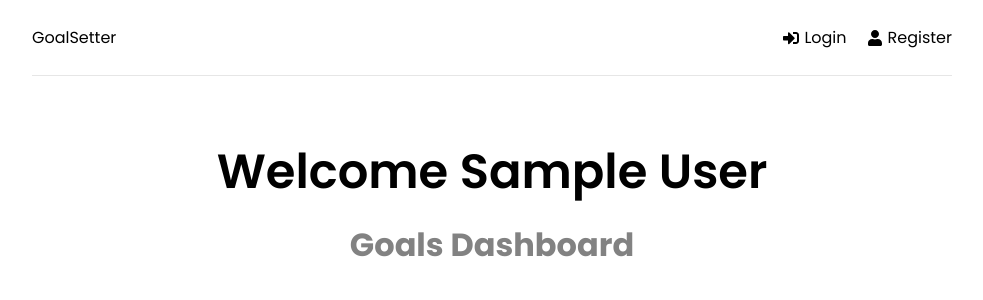
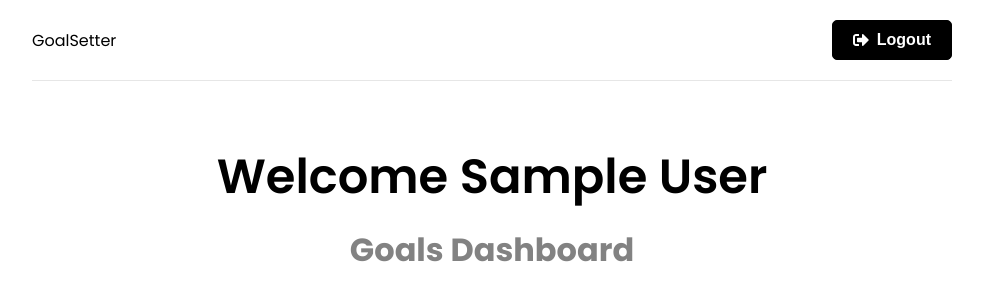
Before and after one commit to Babanila/mern-stack, a React (Create React App) app in the folder frontend/: page / in a window 1280 px wide. Shown: the top 300 px of the page, without its empty margins (148-1131 px from the left). Built offline with nearby package versions, Linux system fonts and the light colour scheme; sample sign-in values are in the browser's storage.

Commit message:
feat: Add logout button to header component

```diff
--- a/frontend/src/components/Header.tsx
+++ b/frontend/src/components/Header.tsx
@@ -1,13 +1,33 @@
 import { FaSignInAlt, FaSignOutAlt, FaUser } from 'react-icons/fa';
-import { Link } from 'react-router-dom';
+import { Link, useNavigate } from 'react-router-dom';
+import { useAppDispatch, useAppSelector } from '../app/hooks';
+import { logout, reset } from '../features/auth/authSlice';
 
 function Header() {
+    const navigate = useNavigate();
+    const dispatch = useAppDispatch();
+    const { user } = useAppSelector((state) => state.auth);
+
+    const onLogOut = () => {
+        dispatch(logout());
+        dispatch(reset());
+        navigate('/login');
+    };
+
     return (
         <header className='header'>
             <div className='logo'>
                 <Link to='/'>GoalSetter</Link>
             </div>
             <ul>
+                {user ? (
+                    <li>
+                        <button className='btn' onClick={onLogOut}>
+                            <FaSignOutAlt /> Logout
+                        </button>
+                    </li>
+                ) : (
+                    <>
                         <li>
                             <Link to='/login'>
                                 <FaSignInAlt /> Login
@@ -16,6 +36,8 @@ function Header() {
                                 <FaUser /> Register
                             </Link>
                         </li>
+                    </>
+                )}
             </ul>
         </header>
     );
```
Lines whose indentation alone changed are shown as unchanged.
